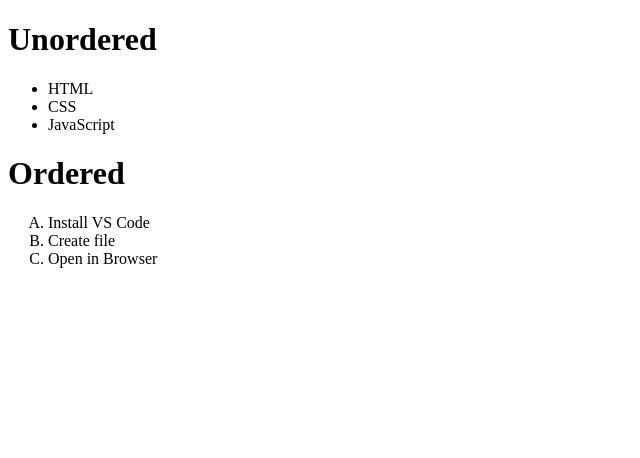
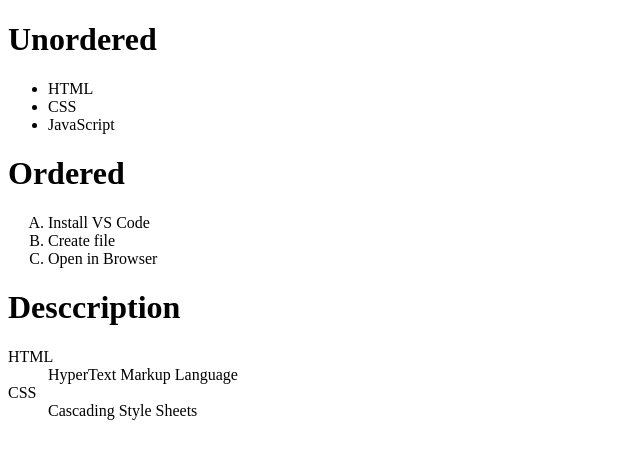
Before and after one commit to namantiwari7376-commits/WD_0286, a plain HTML site: page Web_Dev_Desinging_Workshop_Assigment/Assignment_5/index.html in a window 1280 px wide. Shown: the whole page, without its empty margins (0-640 px from the left). Drawn offline with Linux system fonts and the light colour scheme.

Commit message:
added description list

```diff
--- a/Web_Dev_Desinging_Workshop_Assigment/Assignment_5/index.html
+++ b/Web_Dev_Desinging_Workshop_Assigment/Assignment_5/index.html
@@ -20,5 +20,14 @@
             <li>Open in Browser</li>
         </ol>
 
+                <h1>Desccription</h1>
+        <dl>
+            <dt>HTML</dt>
+            <dd>HyperText Markup Language</dd>
+            <dt>CSS</dt>
+            <dd>Cascading Style Sheets</dd>
+        </dl>
+
+
 </body>
 </html>
```
